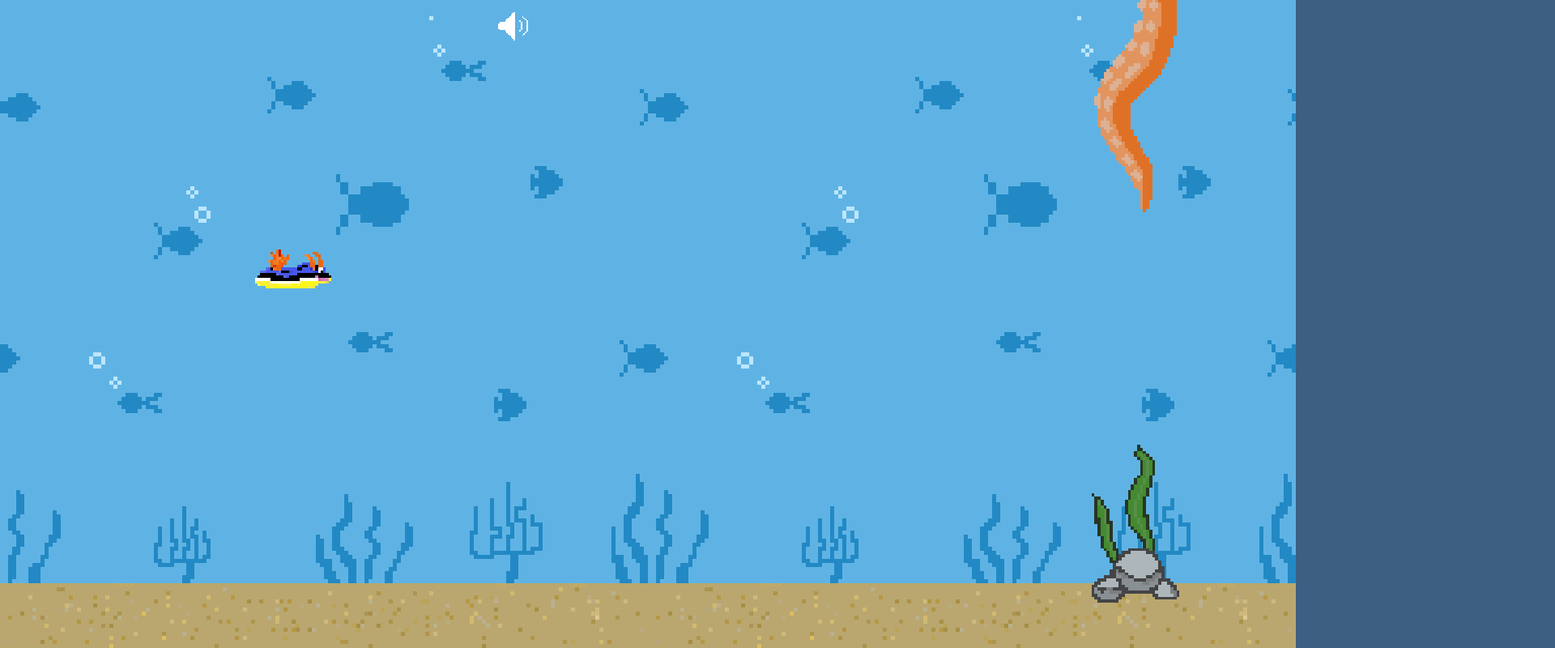
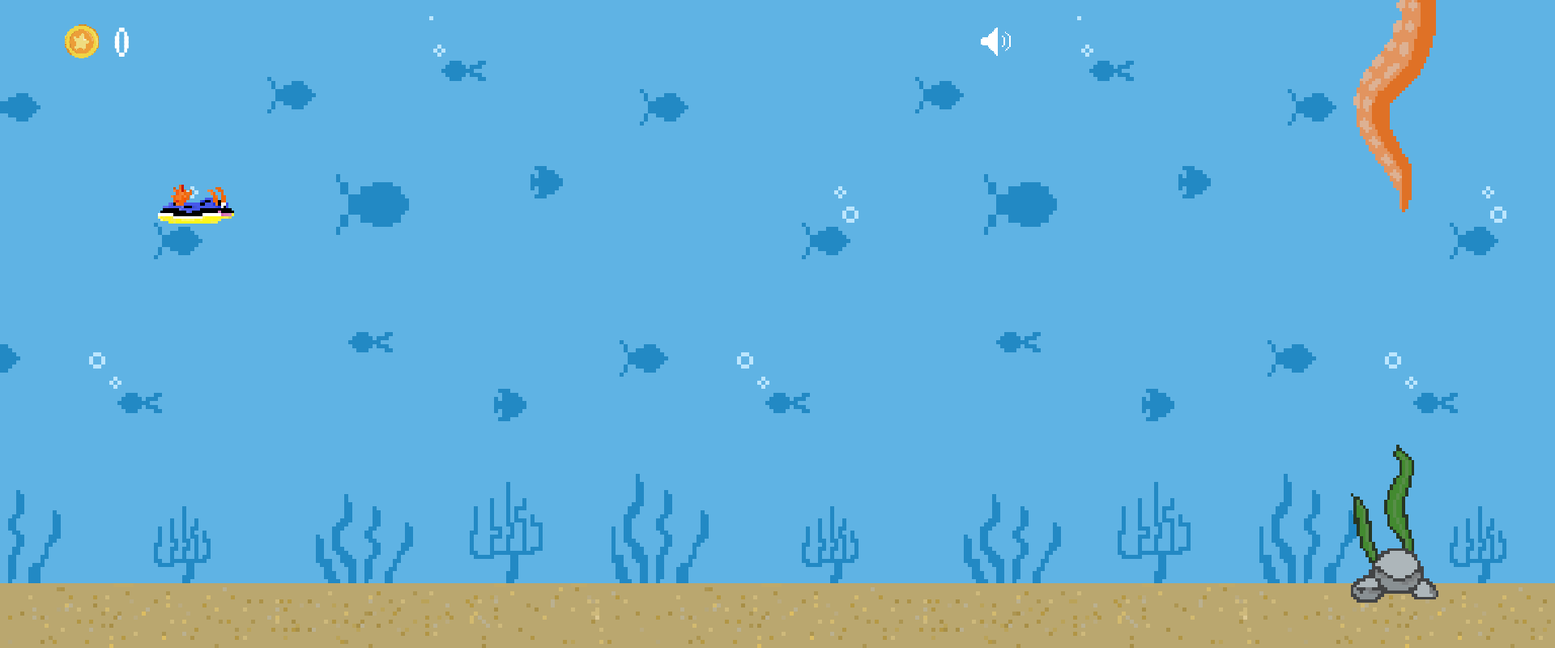
Before and after one commit to Nervous-Nudibranchs/Swimmyy-Nudibranch, a plain HTML site: page index.html in a window 1280 px wide. Shown: the top 800 px of the page at 81% size, 1920 px wide, since content can reach past the window. Drawn offline with Linux system fonts and the light colour scheme.

Commit message:
Fixed infinite scroll and adjust some positions/velocities

```diff
--- a/Constants.js
+++ b/Constants.js
@@ -1,11 +1,11 @@
 export default {
-    PLAYER_START_Y_POS: 40,
-    BACKGROUND_START_X_POS: -100,
-    OBSTACLE_START_X_POS: 170,
+    PLAYER_START_Y_POS: 30,
+    BACKGROUND_START_X_POS: 0,
+    OBSTACLE_START_X_POS: 210,
     PLAYER_INITIAL_ROTATION: 0,
     INITIAL_VELOCITY: 0,
     OBSTACLE_VELOCITY: 0.026,
-    BACKGROUND_VELOCITY: 0.018,
+    BACKGROUND_VELOCITY: 0.013,
     JUMP_VELOCITY: -0.06,
     MAX_VELOCITY: 0.06,
     GRAVITY_ACCELERATION: 0.00008,
--- a/app.js
+++ b/app.js
@@ -57,14 +57,14 @@ function update(time) {
             }
 
             // Move background
-            if (backgroundImg.x < -200) {
-                backgroundImg.x = -100;
+            if (backgroundImg.x < -100) {
+                backgroundImg.x = 0;
             }
             backgroundImg.move(delta);
 
             // Move ground
-            if (ground.x < -200) {
-                ground.x = -100;
+            if (ground.x < -100) {
+                ground.x = 0;
             }
             ground.move(delta);
 
--- a/index.html
+++ b/index.html
@@ -18,8 +18,10 @@
     <body>
         <img src="./assets/pause.png" class="pause hidden" id="pause" />
         <div class="score-board" id="score-board">
-            <img src="./assets/starfish-coin.png" class="score-coin" />
-            <div class="score" id="score">0</div>
+            <div class="score-container">
+                <img src="./assets/starfish-coin.png" class="score-coin" />
+                <div class="score" id="score">0</div>
+            </div>
             <button class="sound-btn" id="sound-btn">
                 <img
                     class="sound-btn-image"
--- a/style.css
+++ b/style.css
@@ -34,7 +34,7 @@ body {
 .background-image {
     position: absolute;
 
-    --x: -100;
+    --x: 0;
 
     left: calc(var(--x) * 1vh);
 
@@ -46,7 +46,7 @@ body {
     color: transparent;
     position: absolute;
 
-    --x: -100;
+    --x: 0;
 
     top: 90vh;
     left: calc(var(--x) * 1vh);
@@ -61,25 +61,35 @@ body {
 }
 
 .score-board {
+    z-index: 1;
     /* border: 1px solid red; */
     color: white;
     background-color: rgba(0, 0, 0, 0);
-    position: absolute;
+    position: fixed;
+    left: 0vh;
+    top: 0vh;
     font-size: 8vh;
-    width: 100vh;
+    width: 100vw;
+    height: 8vw;
 
     display: flex;
     align-items: center;
+    justify-content: space-between;
+}
+
+.score-container {
+    display: flex;
+    align-items: center;
+    margin-left: 6vw;
 }
 
 .score {
-    margin-left: 1vh;
+    margin-left: 1vw;
 }
 
 .score-coin {
     width: 6vh;
     height: 6vh;
-    margin-left: 6vh;
 }
 
 .sound-btn {
@@ -93,7 +103,7 @@ body {
     width: 6vh;
     height: 6vh;
 
-    margin-left: 60vh;
+    margin-right: 2vw;
 
     display: grid;
     justify-content: center;
@@ -112,7 +122,7 @@ body {
 
     z-index: 1;
     position: absolute;
-    left: 40vh;
+    left: 25vh;
     top: calc(var(--y) * 1vh);
 
     overflow: visible;
```
